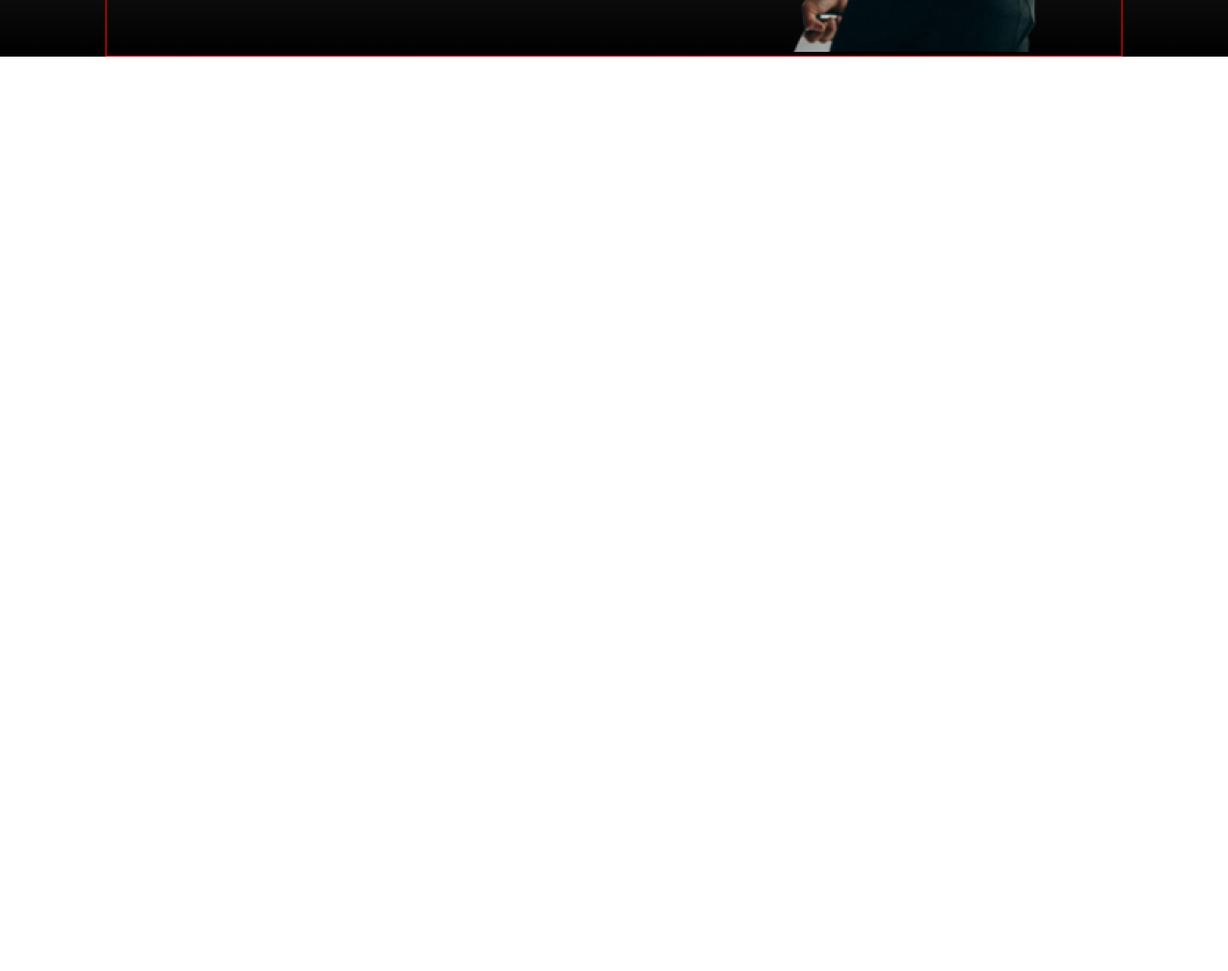
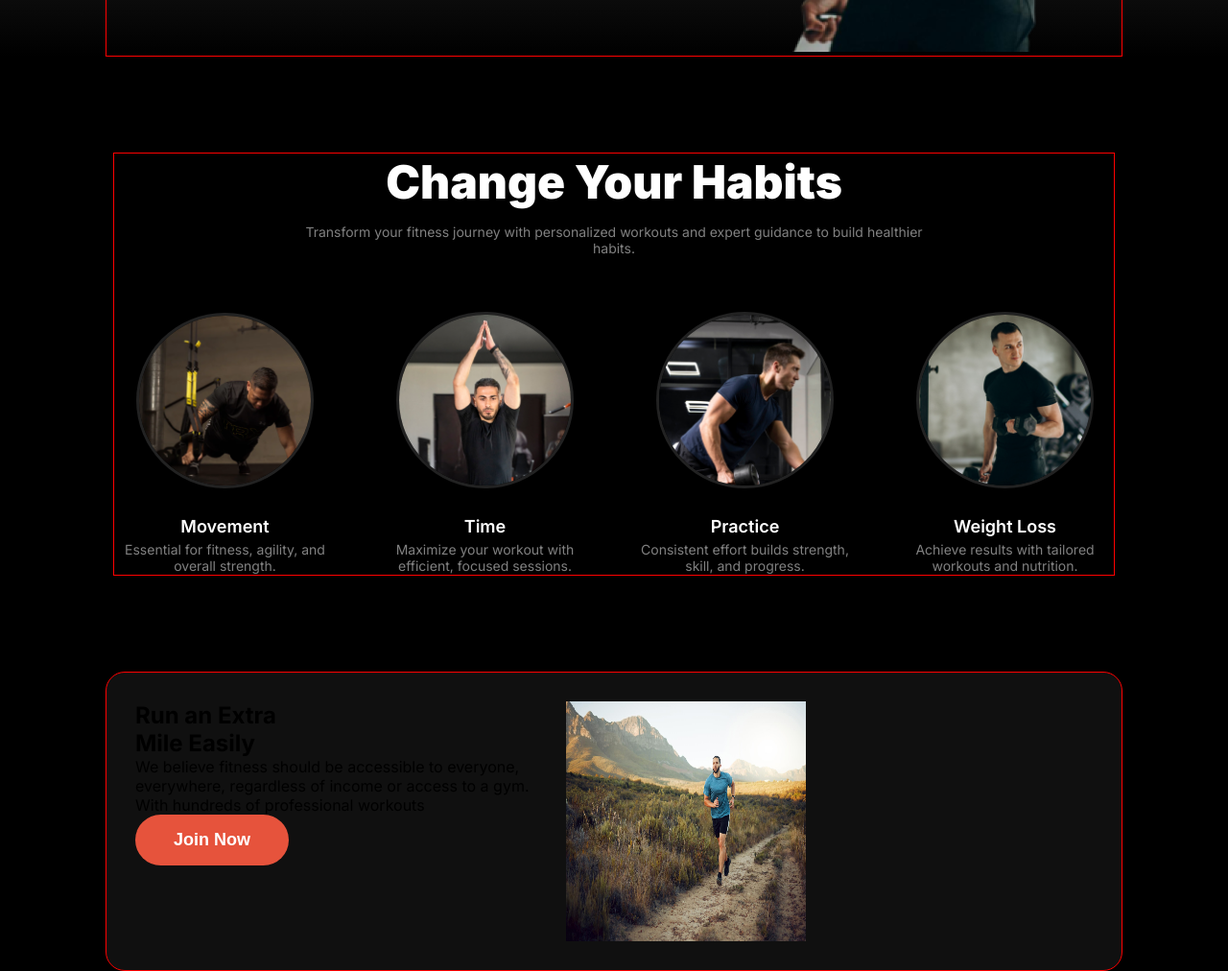
Before and after one commit to rounokjahan1/second-assignment, a plain HTML site: page index.html in a window 1280 px wide. Shown: the part 663-1675 px from the top of the page at 96% size. Before the commit the page ends 800 px from the top, so only its background shows below. Drawn offline with Linux system fonts and the light colour scheme; a web font is replaced by a local one.

Commit message:
make habits section responsive

```diff
--- a/index.html
+++ b/index.html
@@ -13,6 +13,7 @@
 </head>
 <body class="inter-font">
   <header class="header">
+    <!-- navbar section -->
     <nav class="navbar display-flex container">
       <h3 class="brand"><i>Fitness</i></h3>
       <ul class="nav-links display-flex">
@@ -55,13 +56,62 @@
            </div>
          </div>
       </div>
-
     </div>
-
-
   </header>
   <main>
+    <!-- habits section -->
+    <section class="habits-container">
+      <div class="habits">
+        <h2 class="habits-title">Change Your Habits</h2>
+        <p class="habits-description">Transform your fitness journey with personalized workouts and expert guidance to build healthier habits.</p>
+        <div class="habits-card-container">
+          <div class="habits-card display-flex">
+            <div>
+              <div class="habits-card-img"><img src="images/image3.png" alt=""></div>
 
+              <h5>Movement</h5>
+              <p>Essential for fitness, agility, and overall strength.</p>
+            </div>
+          </div>
+          <div class="habits-card">
+            <div>
+              <div class="habits-card-img"><img src="images/image1.png" alt=""></div>
+              <h5>Time</h5>
+              <p>Maximize your workout with efficient, focused sessions.</p>
+            </div>
+          </div>
+          <div class="habits-card">
+            <div>
+              <div class="habits-card-img"><img src="images/image4.png" alt=""></div>
+              <h5>Practice</h5>
+              <p>Consistent effort builds strength, skill, and progress.</p>
+            </div>
+          </div>
+          <div class="habits-card">
+            <div>
+              <div class="habits-card-img"><img src="images/image5.png" alt=""></div>
+              <h5>Weight Loss</h5>
+              <p>Achieve results with tailored workouts and nutrition.</p>
+            </div>
+          </div>
+        </div>
+      </div>
+    </section>
+
+    <!-- run section -->
+     <section class="run-container-wrapper">
+       <div class="run-container container">
+        <div class="run-text-content">
+          <h1>Run an Extra
+          <br>Mile Easily</h1>
+          <p>We believe fitness should be accessible to everyone, everywhere, regardless of income or access to a gym. With hundreds of professional workouts</p>
+          <button class="btn-primary">Join Now</button>
+        </div>
+        <div class="run-image">
+          <img src="images/run.jpg" alt="">
+        </div>
+       </div>
+     </section>
   </main>
   <footer>
 
--- a/styles/style.css
+++ b/styles/style.css
@@ -193,14 +193,101 @@
   font-size: 1.5rem;
   font-weight: 900;
 }
+/* habits container section */
+.habits-container{
+  background-color:black;
+  padding: 100px 0;
+}
+.habits{
+  max-width: 1044px;
+  margin: 0 auto;
+  border: 1px solid red;
+}
+.habits-title{
+  color: rgb(255, 255, 255);
+  font-size: 3rem;
+  font-weight: 900;
+  text-align: center;
+}
+.habits-description{
+  max-width: 670px;
+  margin: 0 auto;
+  color: rgba(255, 255, 255, 0.5);
+  font-size: .875rem;
+  font-weight: 400;
+  text-align: center;
+  margin-top: 14px;
+  margin-bottom: 58px;
+}
+.habits-card-container{
+  display: grid;
+  grid-template-columns: repeat(4, 1fr);
+  column-gap: 40px;
+}
+.habits-card{
+  width: 231px;
+  height: 274px;
+  align-items: center;
+  justify-content: center;
+  text-align: center;
+
+}
+
+.habits-card-img img{
+  width: 80%;
+  border: 3px solid  rgb(34, 34, 34);;
+  border-radius: 50%;
+
+}
+.habits-card h5{
+  color: rgb(255, 255, 255);
+  font-size: 1.125rem;
+  font-weight: 600;
+  margin-top: 25px;
+  margin-bottom: 5px;
+}
+.habits-card p{
+  color: rgba(255, 255, 255, 0.5);
+  font-size: .875rem;
+  font-weight: 400;
+
+}
+
+
+/* run section */
+.run-container-wrapper{
+  background-color: #000000;
+}
+.run-container{
+  background-color: rgb(16, 16, 16);
+  border: 1px solid red;
+  border-radius: 20px;
+  padding: 30px;
+  display: flex;
+}
+.run-text-content{
+  width: 45%;
+}
+.run-image{
+  height: 250px;
+  width: 250px;
+
+}
+.run-image img{
+  width: 100%;
+  height: 100%;
 
 
 
 
 
+}
+
+
 
 /* responsive section */
 @media screen and (max-width: 576px) {
+  /* navbar responsive */
   .nav-links{
     display: none;
   }
@@ -212,6 +299,7 @@
     margin-left: 20px;
     margin-right: 20px;
   }
+  /* banner responsive */
   .banner-wrapper{
     flex-direction: column;
     gap: 3rem;
@@ -266,4 +354,29 @@
   #video-tutorial-span{
     font-size: 1.125rem;
   }
+  /* habits section responsive */
+  .habits-container{
+    padding: 0;
+    padding-bottom: 60px;
+  }
+  .habits{
+    margin-left: 20px;
+    margin-right: 20px;
+  }
+  .habits-title{
+    font-size: 2.4rem;
+  }
+  .habits-description{
+    width: 80%;
+    line-height: 22px;
+  }
+  .habits-card-container{
+    grid-template-columns: 1fr;
+    row-gap: 30px;
+  }
+  .habits-card{
+    margin: auto;
+  }
+
+
 }
```
